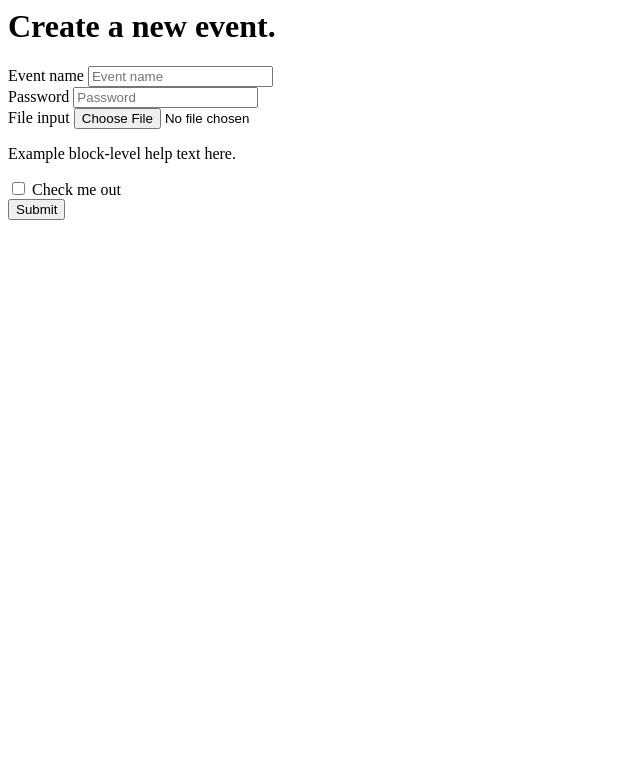
After one commit to guillemborrell/confertools, a Flask app: template templates/new_event.html in a window 1280 px wide. The commit adds this page. Shown: the top 783 px of the page, without its empty margins (0-640 px from the left). Run offline with Flask 2, Linux system fonts and the light colour scheme; the template is opened without the code that fills it, so the values that code supplies are empty.

Commit message:
Now I have events in the database, and a json with all the stuff I need.

```diff
--- a/main.py
+++ b/main.py
@@ -1,12 +1,72 @@
 import os
 import json
-from flask import Flask, render_template
-from datetime import datetime, timedelta
-from datetools import date_to_dict, timezones
+from flask import Flask, render_template, request, redirect
+from datetime import datetime, timedelta, date
+from datetools import date_to_dict
 from google.appengine.api import users
 import pytz
+from models import Event, Track, Talk
 
 app = Flask(__name__)
+
+
+def process_event(event_file, user):
+    event_data = json.loads(event_file)
+    event_name = event_data['name']
+    event_place = event_data['place']
+    event_date_from = datetime.strptime(event_data['date_from'], '%Y-%m-%d').date()
+    event_date_to = datetime.strptime(event_data['date_to'], '%Y-%m-%d').date()
+    event_timezone = event_data['timezone']
+    if 'description' in event_data:
+        event_description = event_data['description']
+    else:
+        event_description = ''
+
+    ev = Event(owner=user,
+               name=event_name,
+               place=event_place,
+               date_from=event_date_from,
+               date_to=event_date_to,
+               timezone=event_timezone,
+               description=event_description
+               )
+    ev.put()
+
+    for track in event_data['tracks']:
+        track_name = track['name']
+        track_room = track['room']
+        tr = Track(owner=user,
+                   name=track_name,
+                   room=track_room,
+                   event=ev.key)
+        tr.put()
+
+        for talk in track['talks']:
+            talk_title = talk['title']
+            talk_authors = talk['authors']
+            talk_start = datetime.strptime(talk['start'], '%Y-%m-%d %H:%M')
+            talk_end = datetime.strptime(talk['end'], '%Y-%m-%d %H:%M')
+            if 'tags' in talk:
+                talk_tags = talk['tags']
+            else:
+                talk_tags = []
+
+            if 'abstract' in talk:
+                talk_abstract = talk['abstract']
+            else:
+                talk_abstract = ''
+
+            tk = Talk(owner=user,
+                      track=tr.key,
+                      title=talk_title,
+                      authors=talk_authors,
+                      start=talk_start,
+                      end=talk_end,
+                      tags=talk_tags,
+                      abstract=talk_abstract
+                      )
+
+            tk.put()
 
 
 # All routes go to this file.
@@ -14,7 +74,7 @@ app = Flask(__name__)
 def hello():
     user = users.get_current_user()
     if user:
-        return render_template('main.html', user=user)
+        return render_template('main.html', user=user, logout=users.create_logout_url('/'))
     else:
         return render_template('main.html', login=users.create_login_url('/panel'))
 
@@ -23,9 +83,43 @@ def hello():
 def control_panel():
     user = users.get_current_user()
     if user:
-        return render_template('panel.html', user=user, logout=users.create_logout_url('/'))
+        events = Event.user_events(user)
+        return render_template('panel.html', user=user, logout=users.create_logout_url('/'), events=events)
     else:
         return render_template('page_not_found.html'), 404
+
+
+@app.route('/panel/new_event', methods=('GET', 'POST'))
+def new_event():
+    user = users.get_current_user()
+    if request.method == 'GET':
+        if user:
+            return render_template('new_event.html')
+        else:
+            return render_template('page_not_found.html')
+
+    elif request.method == 'POST':
+        if user:
+            return redirect('/panel')
+        else:
+            return redirect('/')
+
+
+@app.route('/panel/upload_event', methods=('GET', 'POST'))
+def upload_event():
+    user = users.get_current_user()
+    if request.method == 'GET':
+        if user:
+            return render_template('upload_event.html')
+        else:
+            return render_template('page_not_found.html')
+
+    elif request.method == 'POST':
+        if user:
+            process_event(request.files['event_file'].read(), user)
+            return redirect('/panel')
+        else:
+            return redirect('/')
 
 
 @app.route('/time/UTC')
--- a/templates/main.html
+++ b/templates/main.html
@@ -7,7 +7,7 @@
       {% if not user %}
       <p><a href="{{ login }}">Login</a></p>
       {% else %}
-      <p>Welcome {{ user.nickname() }}</p>
+      <p>Welcome {{ user.nickname() }}. <a href="{{ logout }}">Logout</a></p>
       {% endif %}
       <p>Europe/Madrid time is: <span id="time"></span></p>
   </body>
--- /dev/null
+++ b/templates/new_event.html
@@ -0,0 +1,26 @@
+<html>
+<body>
+<h1>Create a new event.</h1>
+<form action="/panel/new_event" method="post">
+    <div class="form-group">
+        <label for="event_name">Event name</label>
+        <input name="name" type="text" class="form-control" id="event_name" placeholder="Event name">
+    </div>
+    <div class="form-group">
+        <label for="exampleInputPassword1">Password</label>
+        <input type="password" class="form-control" id="exampleInputPassword1" placeholder="Password">
+    </div>
+    <div class="form-group">
+        <label for="exampleInputFile">File input</label>
+        <input type="file" id="exampleInputFile">
+        <p class="help-block">Example block-level help text here.</p>
+    </div>
+    <div class="checkbox">
+        <label>
+            <input type="checkbox"> Check me out
+        </label>
+    </div>
+    <button type="submit" class="btn btn-default">Submit</button>
+</form>
+</body>
+</html>
```
Also changed, not shown: index.yaml (added, +17 -0 lines), models.py (+10 -3 lines), templates/panel.html (+10 -0 lines), templates/upload_event.html (added, +17 -0 lines), test_event.json (added, +26 -0 lines).
